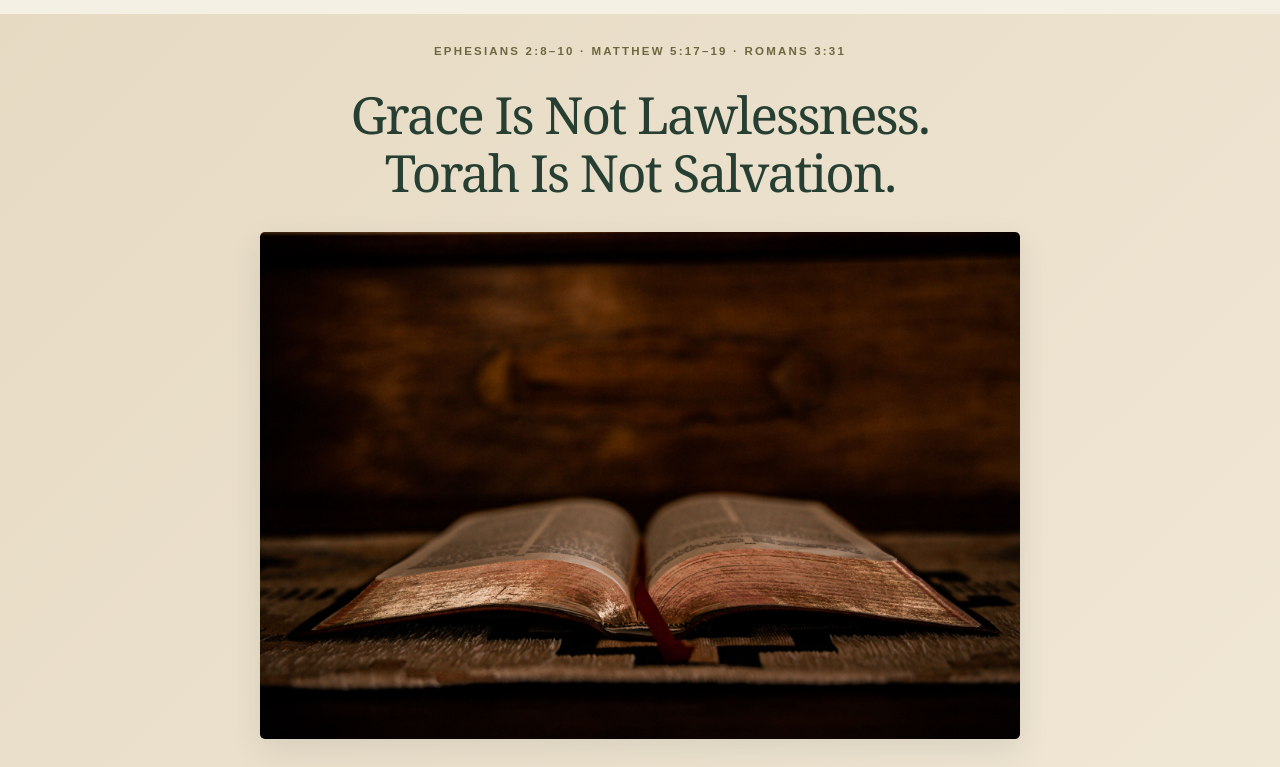
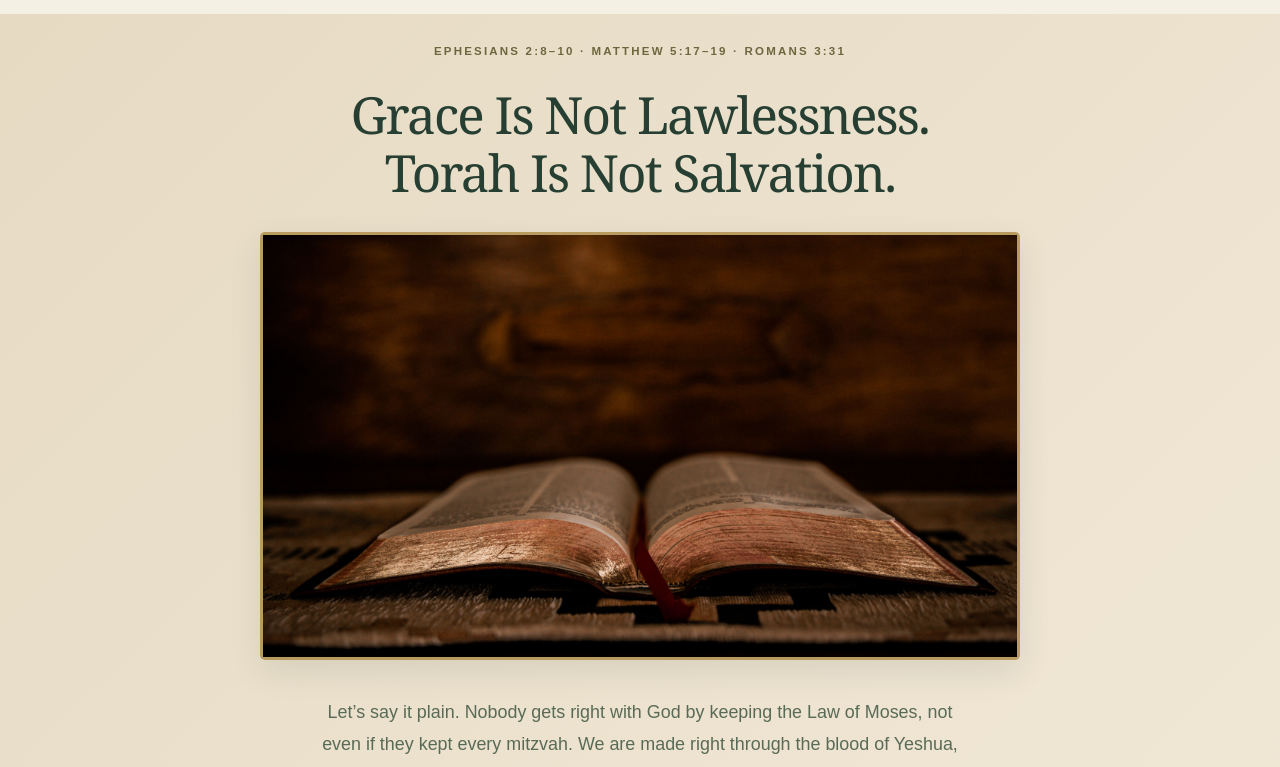
Before and after one commit to desukara/yeshua-roots, a Next.js app: page / in a window 1280 px wide. Shown: the part 3634-4401 px from the top of the page. Built offline with nearby package versions, Linux system fonts and the light colour scheme.

Commit message:
Frame homepage photography and distinguish parchment closing section from footer

```diff
--- a/app/home-royal.css
+++ b/app/home-royal.css
@@ -334,3 +334,35 @@
   background-repeat:no-repeat;
  }
 }
+
+
+/* Grace teaching image and cohesive editorial photo framing. */
+.home-royal .home-landscape img,
+.home-royal .grafted-olive-photo-section .torah-ceremony-photo,
+.home-royal .interlinear-promo .wilderness-photo img{
+  border:3px solid #b99b60;
+  box-shadow:0 0 0 5px #f5eddc,0 12px 30px rgba(25,42,32,.12);
+  box-sizing:border-box;
+}
+.home-royal .home-heart .home-landscape img{
+  width:100%;
+  height:auto;
+  object-fit:cover;
+  aspect-ratio:16/9;
+  display:block;
+}
+/* A distinct closing invitation, not an extension of the dark footer. */
+.home-royal .home-blessing{
+  background:#e9ddc5;
+  color:#263f32;
+  border-top:3px solid #b99b60;
+}
+.home-royal .home-blessing h2,
+.home-royal .home-blessing h2 em{color:#263f32}
+.home-royal .home-blessing p{color:#344b3b}
+.home-royal .home-blessing .kicker{color:#69542f}
+.home-royal .home-blessing .btn.light{
+  background:#263f32;
+  color:#fff9ed;
+  border:1px solid #b99b60;
+}
```
